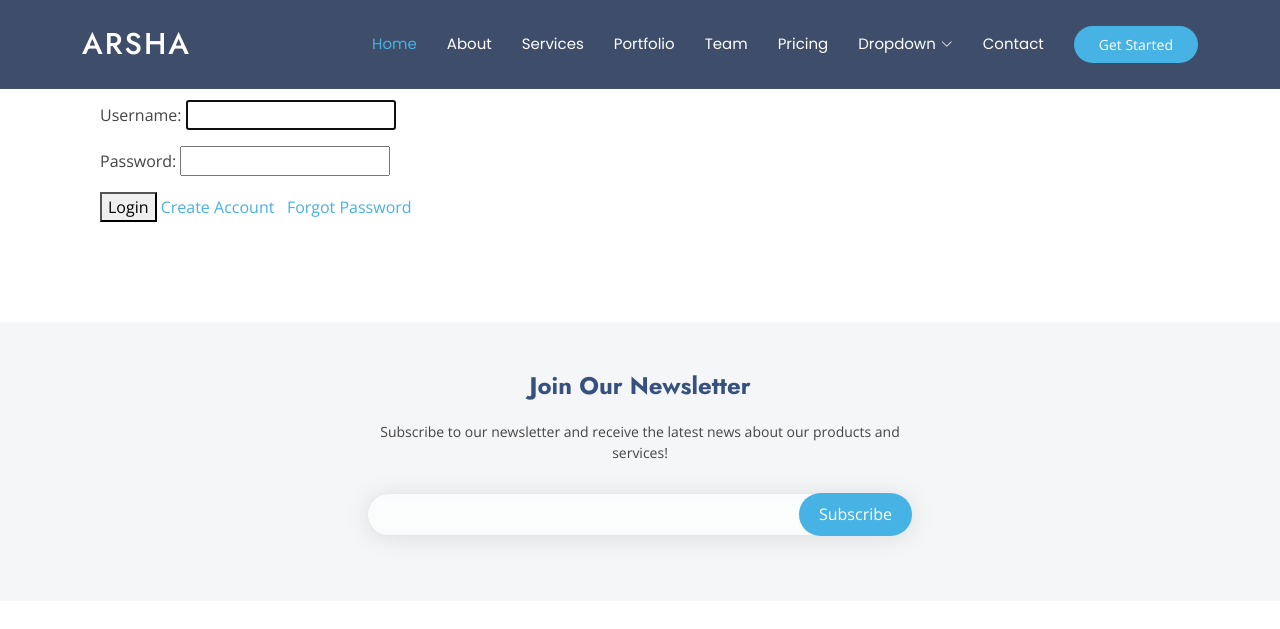
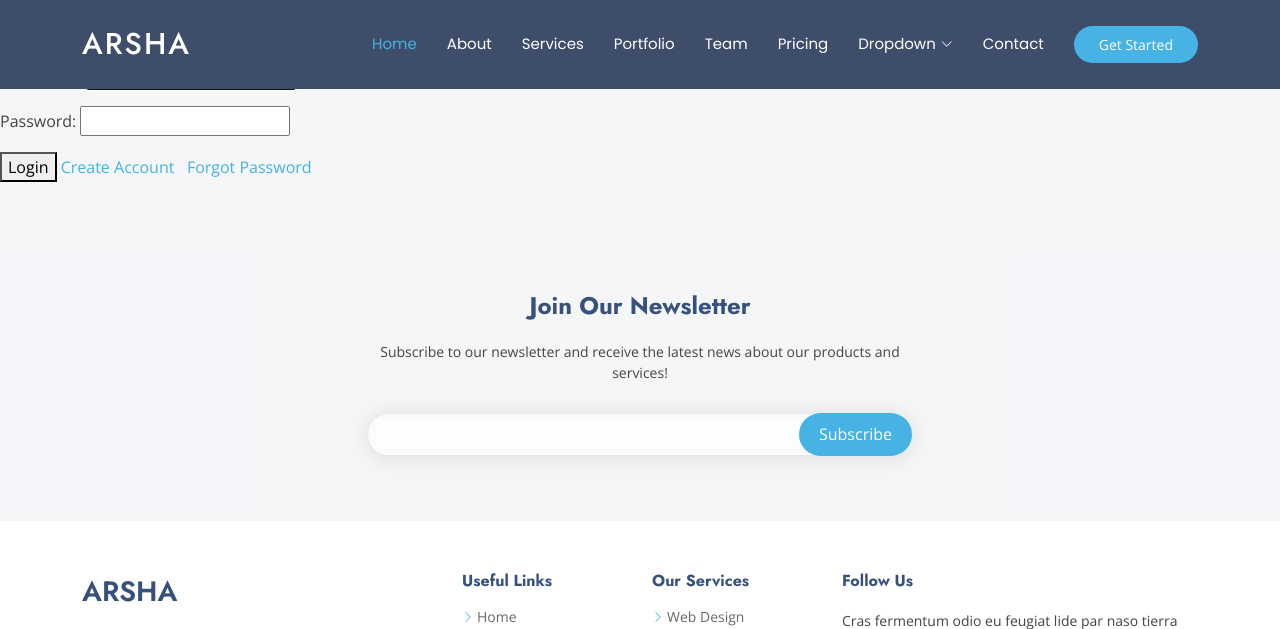
Before and after one commit to devac123/django_lms, a Django app: page /accounts/login/ in a window 1280 px wide. Shown: the top 629 px of the page. Run offline with Django 5.2, Linux system fonts and the light colour scheme; some libraries are stand-ins or nearby versions.

Commit message:
Update login.html

```diff
--- a/theme/templates/registration/login.html
+++ b/theme/templates/registration/login.html
@@ -1,5 +1,8 @@
 {% extends 'base.html' %}
 {% block body %}
+
+<!-- login form section -->
+<section id="login_form" class="login_form section light-background">
 {% if messages %}
     {% for message in messages %}
         <div class="alert alert-{{ message.tags }}">
@@ -8,7 +11,7 @@
     {% endfor %}
 {% endif %}
 
-<form method="post" style="margin: 100px;">
+<form method="post">
     {% csrf_token %}
     {{ form.as_p }}
     <button type="submit">Login</button>
@@ -16,5 +19,5 @@
     <a href="{% url 'change_password' %}">Forgot Password</a>
 
 </form>
-
+</section>
 {% endblock %}
```
